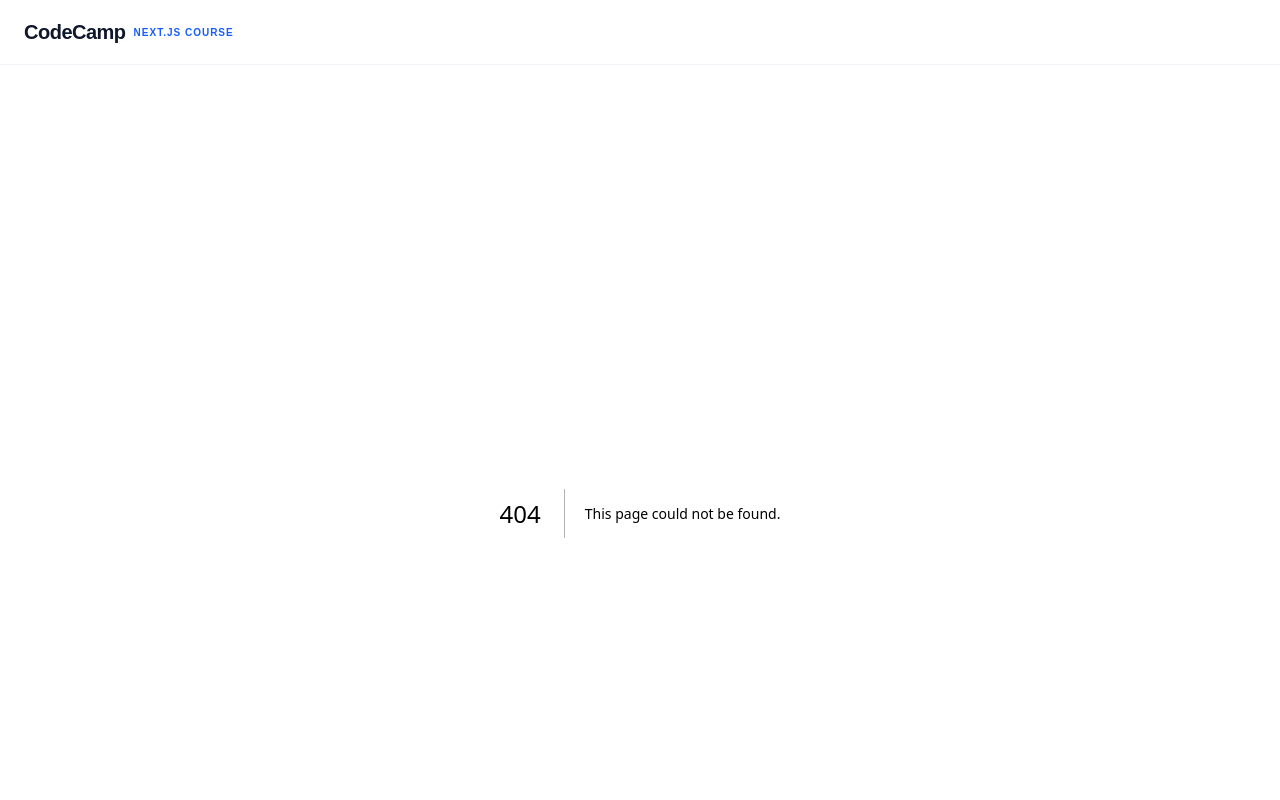
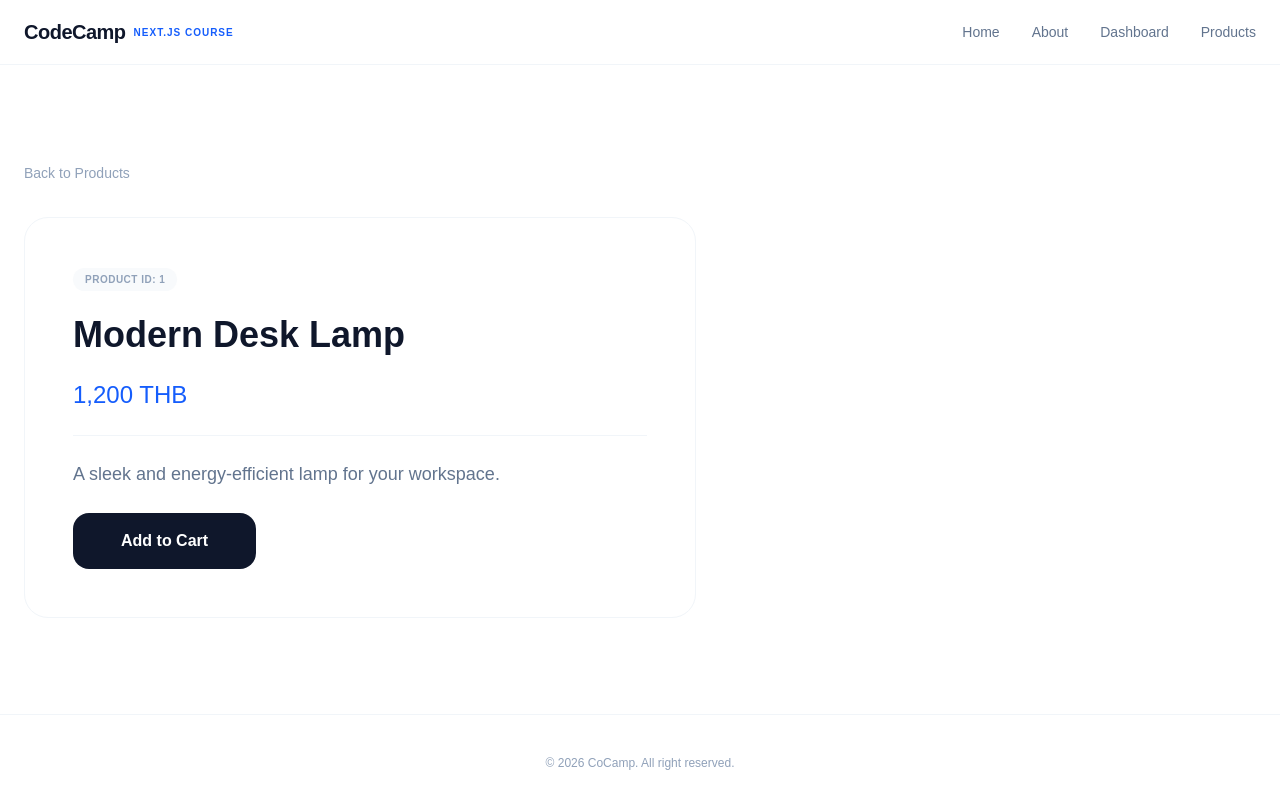
Before and after one commit to CodeCamp-Lab/cc22-nextjs-demo-app1, a Next.js app: page /products/1 in a window 1280 px wide. Before the commit this address had no page. Shown: the top 800 px of the page. Built offline with nearby package versions, Linux system fonts and the light colour scheme.

Commit message:
feat: add product detail

```diff
--- a/app/layout.tsx
+++ b/app/layout.tsx
@@ -2,6 +2,7 @@ import type { Metadata } from "next";
 import { Geist, Geist_Mono } from "next/font/google";
 import "./globals.css";
 import styles from "./layout.module.css"
+import Link from "next/link";
 
 const geistSans = Geist({
   variable: "--font-geist-sans",
@@ -37,6 +38,12 @@ export default function RootLayout({
                 <span className={styles.logoSubtext}>Next.js Course</span>
               </div>
               {/* Nav */}
+              <nav className={styles.nav}>
+                <Link href={"/"} className={styles.navLink}>Home</Link>
+                <Link href={"/about"} className={styles.navLink}>About</Link>
+                <Link href={"/dashboard"} className={styles.navLink}>Dashboard</Link>
+                <Link href={"/products"} className={styles.navLink}>Products</Link>
+              </nav>
             </div>
           </header>
 
--- /dev/null
+++ b/app/products/[id]/page.module.css
@@ -0,0 +1,37 @@
+@reference "../../globals.css";
+
+.container {
+  @apply py-12;
+}
+
+.backLink {
+  @apply text-sm font-medium text-slate-400 no-underline transition-colors hover:text-blue-600;
+}
+
+.detailCard {
+  @apply mt-8 max-w-2xl space-y-6 rounded-3xl border border-slate-100 bg-white p-8 sm:p-12;
+}
+
+.badge {
+  @apply inline-block rounded-full bg-slate-50 px-3 py-1 text-[10px] font-bold uppercase tracking-wider text-slate-400;
+}
+
+.title {
+  @apply text-4xl font-bold text-slate-900;
+}
+
+.price {
+  @apply text-2xl font-medium text-blue-600;
+}
+
+.divider {
+  @apply h-px w-full bg-slate-100;
+}
+
+.description {
+  @apply text-lg leading-relaxed text-slate-500;
+}
+
+.buyButton {
+  @apply w-full rounded-2xl bg-slate-900 py-4 font-bold text-white transition-all hover:bg-slate-800 active:scale-95 sm:w-auto sm:px-12;
+}
--- /dev/null
+++ b/app/products/[id]/page.tsx
@@ -0,0 +1,67 @@
+import { use } from "react";
+import styles from "./page.module.css";
+import Link from "next/link";
+
+type ProductDetailPageProps = {
+  params: Promise<{ id: string }>;
+};
+
+export default function ProductDetailPage({ params }: ProductDetailPageProps) {
+  const { id } = use(params);
+
+  const products = [
+    {
+      id: 1,
+      name: "Modern Desk Lamp",
+      price: 1200,
+      description: "A sleek and energy-efficient lamp for your workspace.",
+    },
+    {
+      id: 2,
+      name: "Mechanical Keyboard",
+      price: 3500,
+      description: "Tactile and responsive keyboard for developers and gamers.",
+    },
+    {
+      id: 3,
+      name: "Wireless Mouse",
+      price: 1500,
+      description: "Ergonomic design with long battery life.",
+    },
+    {
+      id: 4,
+      name: "USB-C Hub",
+      price: 890,
+      description: "7-in-1 connectivity for all your peripherals.",
+    },
+  ];
+
+  const product = products.find((p) => p.id === +id);
+
+  if (!product) {
+    return (
+      <div className={styles.container}>
+        <h1 className={styles.title}>Product Not Found</h1>
+        <Link href="/products" className={styles.backLink}>
+          Back to Products
+        </Link>
+      </div>
+    );
+  }
+
+  return (
+    <div className={styles.container}>
+      <Link href="/products" className={styles.backLink}>
+        Back to Products
+      </Link>
+      <div className={styles.detailCard}>
+        <div className={styles.badge}>Product ID: {product.id}</div>
+        <h1 className={styles.title}>{product.name}</h1>
+        <p className={styles.price}>{product.price.toLocaleString()} THB</p>
+        <div className={styles.divider}></div>
+        <div className={styles.description}>{product.description}</div>
+        <button className={styles.buyButton}>Add to Cart</button>
+      </div>
+    </div>
+  );
+}
--- /dev/null
+++ b/app/products/page.module.css
@@ -0,0 +1,37 @@
+@reference "../globals.css";
+
+.container {
+  @apply space-y-8 py-8;
+}
+
+.title {
+  @apply text-3xl font-bold text-slate-900;
+}
+
+.subtitle {
+  @apply text-slate-500;
+}
+
+.grid {
+  @apply grid grid-cols-1 gap-6 sm:grid-cols-2 lg:grid-cols-3;
+}
+
+.card {
+  @apply block overflow-hidden rounded-2xl border border-slate-100 bg-white transition-all hover:border-blue-100 hover:shadow-xl hover:shadow-blue-500/5 no-underline;
+}
+
+.cardContent {
+  @apply p-6;
+}
+
+.productName {
+  @apply text-lg font-bold text-slate-900 transition-colors group-hover:text-blue-600;
+}
+
+.productPrice {
+  @apply mt-2 text-sm font-medium text-slate-500;
+}
+
+.viewDetail {
+  @apply mt-4 block text-xs font-bold uppercase tracking-wider text-blue-600 opacity-100 transition-all group-hover:opacity-100;
+}
--- /dev/null
+++ b/app/products/page.tsx
@@ -0,0 +1,35 @@
+import styles from "./page.module.css";
+import Link from "next/link";
+
+export default function ProductsPage() {
+  const products = [
+    { id: 1, name: "Modern Desk Lamp", price: 1200 },
+    { id: 2, name: "Mechanical Keyboard", price: 3500 },
+    { id: 3, name: "Wireless Mouse", price: 1500 },
+    { id: 4, name: "USB-C Hub", price: 890 },
+  ];
+
+  return (
+    <div className={styles.container}>
+      <h1 className={styles.title}>Our Products</h1>
+      <p className={styles.subtitle}>Discover products.</p>
+      <div className={styles.grid}>
+        {products.map((product) => (
+          <Link
+            key={product.id}
+            href={`/products/${product.id}`}
+            className={`group ${styles.card}`}
+          >
+            <div key={product.id} className={styles.cardContent}>
+              <h2 className={styles.productName}>{product.name}</h2>
+              <p className={styles.productPrice}>
+                {product.price.toLocaleString()} THB
+              </p>
+              <span className={styles.viewDetail}>View Details</span>
+            </div>
+          </Link>
+        ))}
+      </div>
+    </div>
+  );
+}
```
